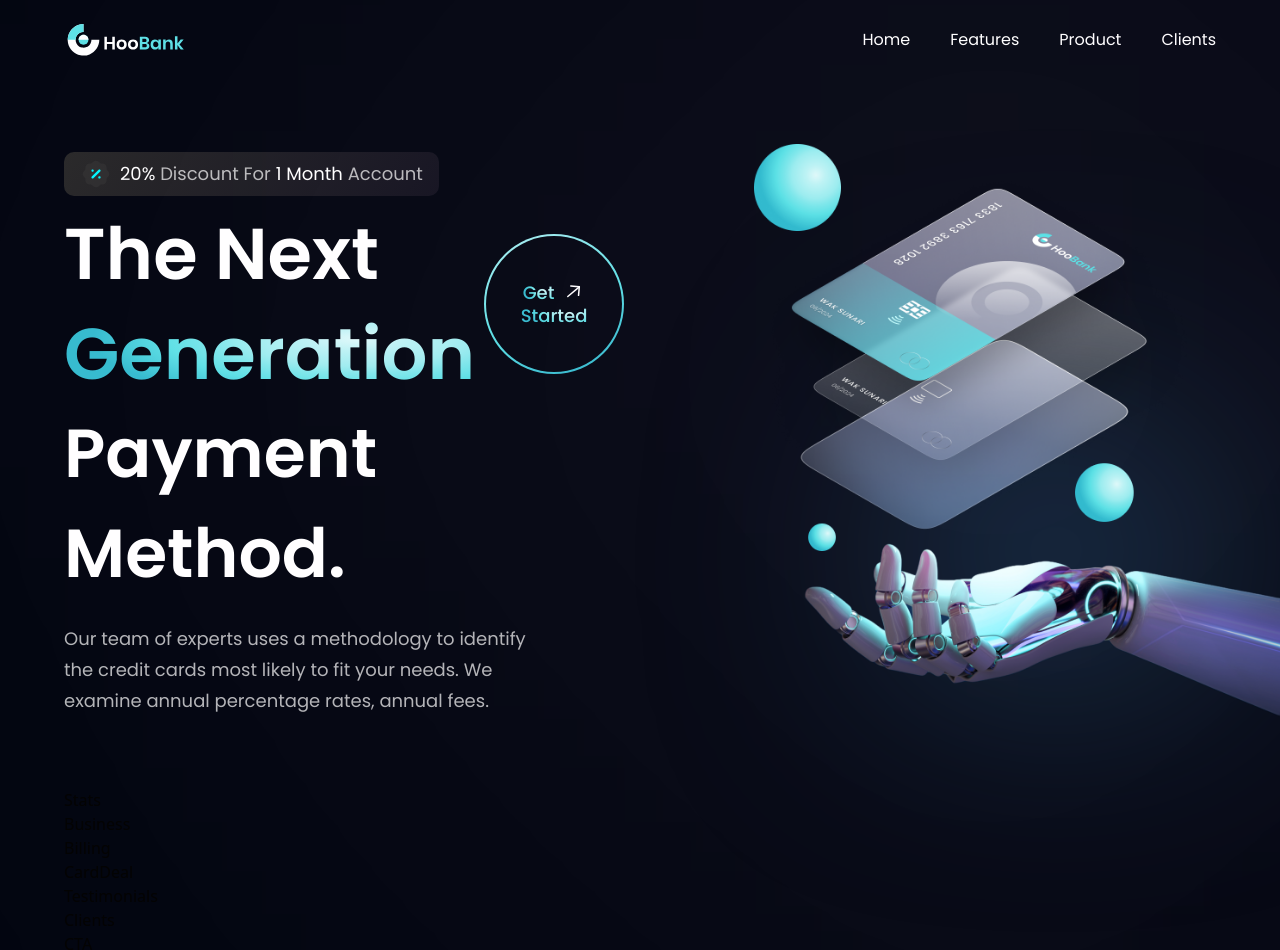
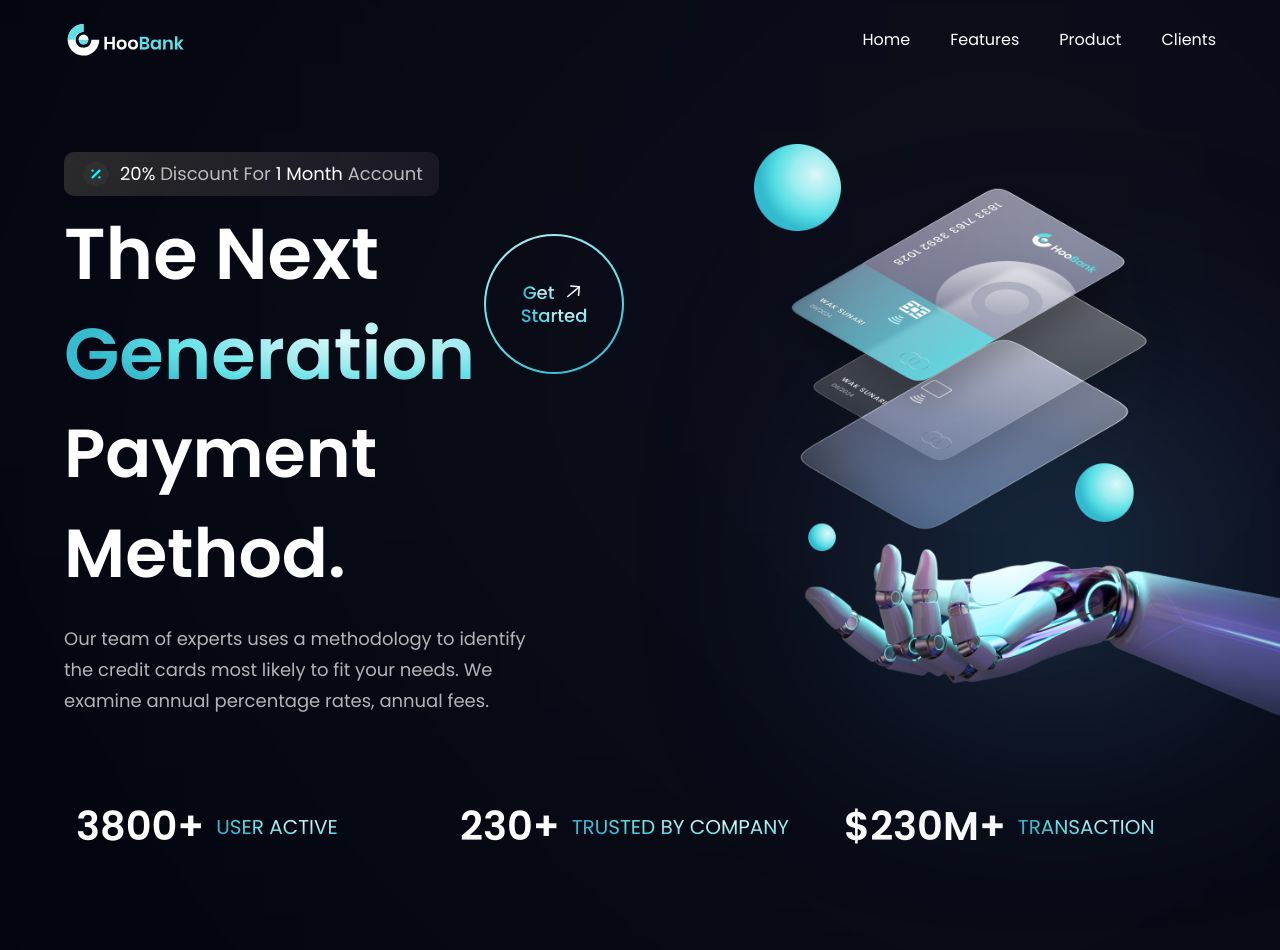
Before and after one commit to arpitv970/modern-website, a React (Vite) app: page / in a window 1280 px wide. Shown: the top 950 px of the page. Built offline with nearby package versions, Linux system fonts and the light colour scheme.

Commit message:
Added Stats into Hero section of the React App

```diff
--- a/src/components/Stats.jsx
+++ b/src/components/Stats.jsx
@@ -1,9 +1,23 @@
-import React from 'react'
+import { stats } from '../constants';
+import styles from '../styles';
 
 const Stats = () => {
-  return (
-    <div>Stats</div>
-  )
-}
+    return (
+        <section
+            className={`${styles.flexCenter} flex-row flex-wrap sm:mb-20 mb-6`}
+        >
+            {stats.map((stat) => (
+                <div key={stat.id} className={`flex-1 flex justify-start items-center flex-row m-3`}>
+                    <h4 className='font-poppins font-semibold xs:text-[40px] text-[30px] xs:leading-[53px] leading-[43px] text-white'>
+                        {stat.value}
+                    </h4>
+                    <p className='font-poppins font-normal xs:text-[20px] text-[15px] xs:leading-[26px] leading-[21px] text-gradient uppercase ml-3'>
+                        {stat.title}
+                    </p>
+                </div>
+            ))}
+        </section>
+    );
+};
 
-export default Stats
+export default Stats;
```
